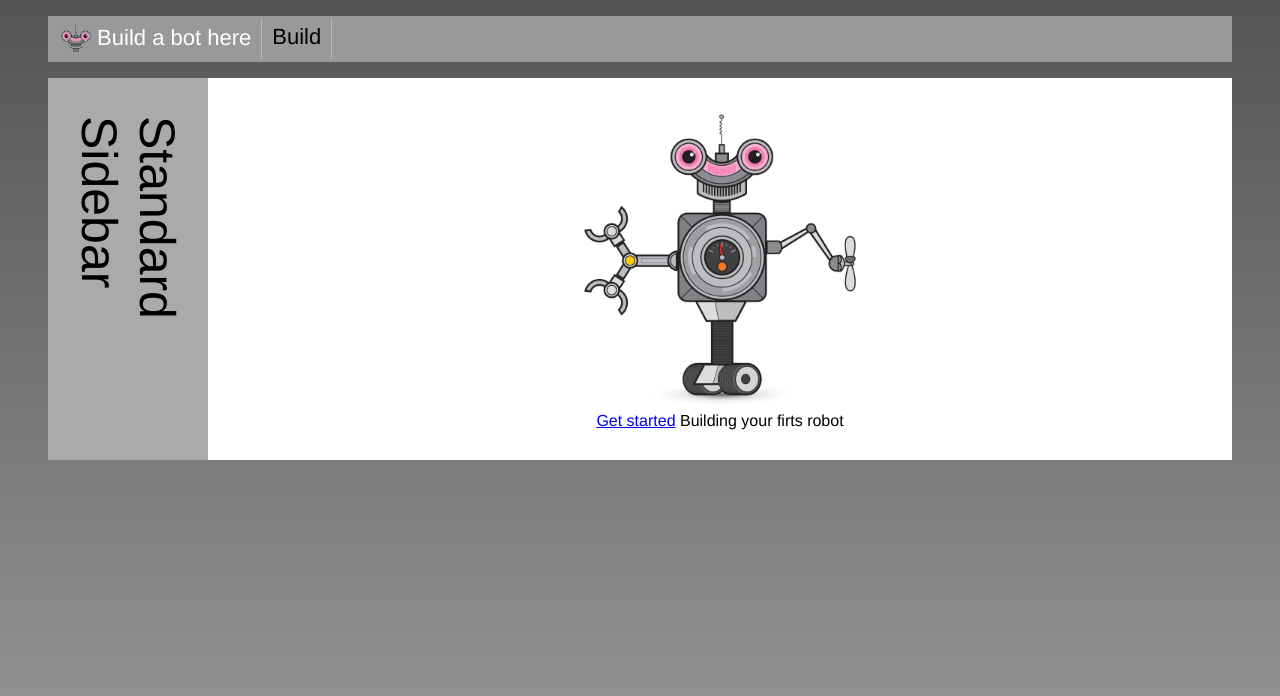
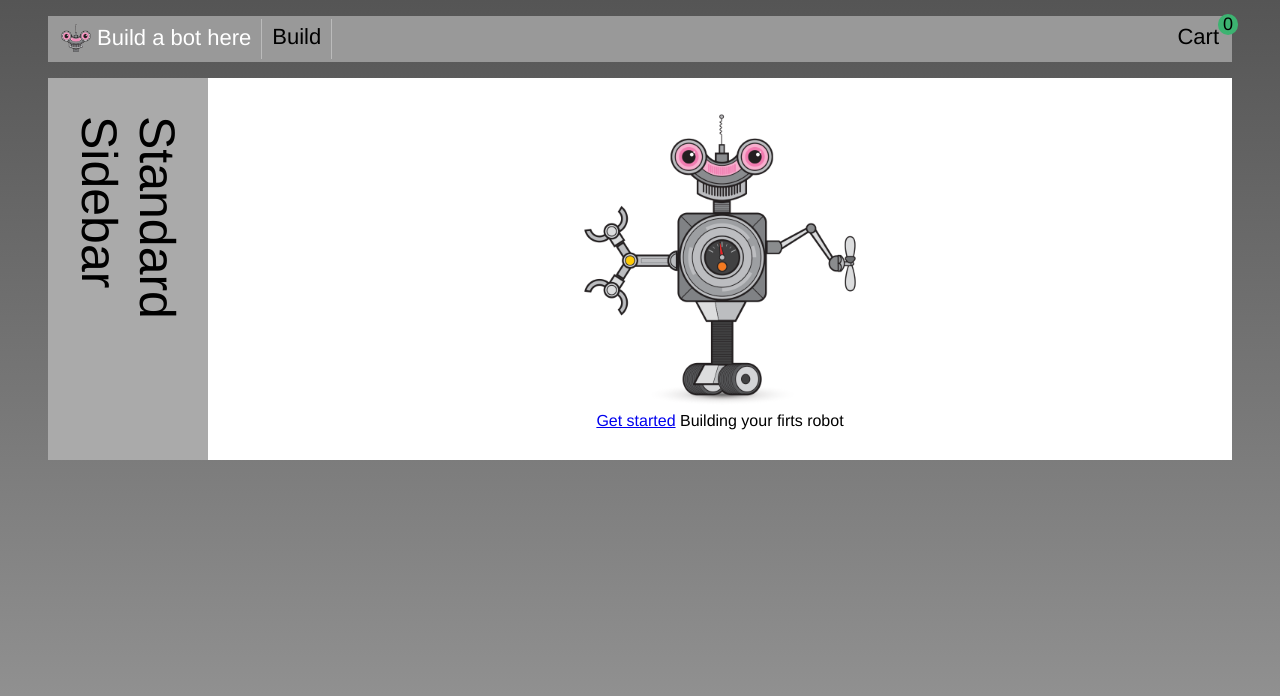
Before and after one commit to maoapp/built-a-bot, a Vue app: page / in a window 1280 px wide. Shown: the top 696 px of the page. Built offline with nearby package versions, Linux system fonts and the light colour scheme.

Commit message:
adding shopping cart

```diff
--- a/package.json
+++ b/package.json
@@ -8,8 +8,10 @@
     "lint": "vue-cli-service lint"
   },
   "dependencies": {
+    "babel-loader": "^8.0.4",
     "vue": "^2.5.17",
-    "vue-router": "^3.0.1"
+    "vue-router": "^3.0.1",
+    "vuex": "^3.0.1"
   },
   "devDependencies": {
     "@vue/cli-plugin-babel": "^3.0.5",
--- a/src/App.vue
+++ b/src/App.vue
@@ -13,6 +13,14 @@
             <router-link class="nav-link" :to="{name: 'Build'}" exact>
               Build
             </router-link>
+          </li>
+          <li class="nav-item cart">
+            <router-link class="nav-link" to="/cart">
+              Cart
+            </router-link>
+            <div class="cart-items">
+              {{cart.length}}
+            </div>
           </li>
         </ul>
       </nav>
@@ -31,6 +39,11 @@
 <script>
 export default {
   name: 'app',
+  computed: {
+    cart() {
+      return this.$store.state.cart;
+    }
+  }
 };
 </script>
 
@@ -88,4 +101,20 @@
   width: 100px;
   min-height: 300px;
 }
+.nav-item.cart {
+  position: relative;
+  margin-left: auto;
+  border-right: none;
+}
+.cart-items {
+  position: absolute;
+  top: -5px;
+  right: -9px;
+  font-size: 18px;
+  width: 20px;
+  text-align: center;
+  display: inline-block;
+  border-radius: 100px;
+  background-color: mediumseagreen;
+}
 </style>
--- /dev/null
+++ b/src/cart/ShoppingCart.vue
@@ -0,0 +1,51 @@
+<template>
+  <div>
+    <h1>Cart</h1>
+    <table>
+      <thead>
+        <tr>
+          <th class="robot-title">
+            Robot
+          </th>
+          <th class="cost">
+            Cost
+          </th>
+        </tr>
+      </thead>
+      <tbody>
+        <tr v-for="(robot, index) in cart" :key="index">
+          <td class="robot-title">
+            {{robot.head.title}}
+          </td>
+          <td class="cost">
+            {{robot.cost}}
+          </td>
+        </tr>
+      </tbody>
+    </table>
+ </div>
+</template>
+
+<script>
+export default {
+  name: 'Cart',
+  computed: {
+    cart() {
+      return this.$store.state.cart;
+    }
+  }
+};
+</script>
+
+<style scoped>
+  td, th {
+    padding: 5px;
+  }
+  .robot-title {
+    text-align: left;
+    padding-right: 200px;
+  }
+  .cost {
+    text-align: right;
+  }
+</style>
--- a/src/main.js
+++ b/src/main.js
@@ -2,10 +2,12 @@
 import App from './App.vue';
 
 import router from './router';
+import store from './store';
 
 Vue.config.productionTip = false;
 
 new Vue({
   render: h => h(App),
   router,
+  store,
 }).$mount('#app');
--- a/src/router/index.js
+++ b/src/router/index.js
@@ -11,6 +11,7 @@
 import RobotTorsos from '../parts/RobotTorsos.vue';
 import SidebarStandard from '../sideBars/SidebarStandard.vue';
 import SidebarBuild from '../sideBars/SidebarBuild.vue';
+import ShoppingCart from '../cart/ShoppingCart.vue';
 
 Vue.use(Router);
 
@@ -67,5 +68,10 @@
       const isValidId = Number.isInteger(to.params.id);
       next(isValidId);
     },
+  },
+  {
+    path: '/cart',
+    name: 'Cart',
+    component: ShoppingCart,
   }],
 });
--- /dev/null
+++ b/src/store/index.js
@@ -0,0 +1,15 @@
+import Vue from 'vue';
+import Vuex from 'vuex';
+
+Vue.use(Vuex);
+
+export default new Vuex.Store({
+  state: {
+    cart: [],
+  },
+  mutations: {
+    addRobotToCart(state, robot) {
+      state.cart.push(robot);
+    },
+  },
+});
```
Also changed, not shown: src/build/RobotBuilder.vue.
